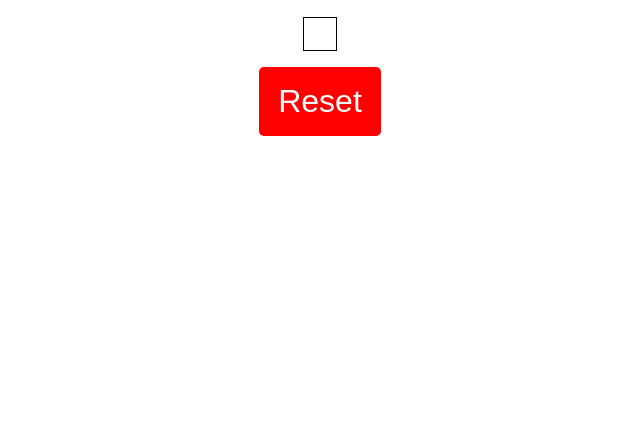
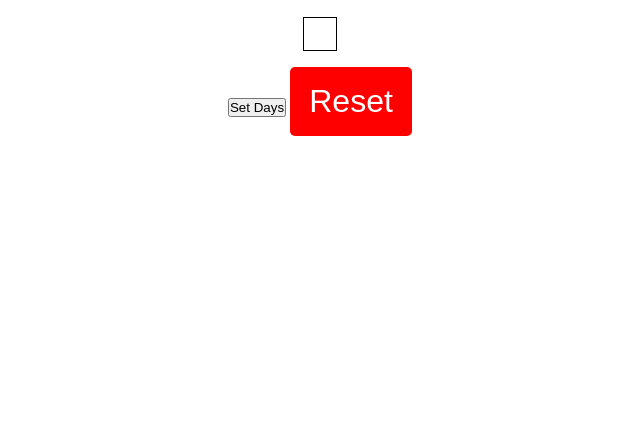
Before and after one commit to PulseFiction/dayswithoutincident, a plain HTML site: page index.html in a window 1280 px wide. Shown: the part 358-800 px from the top of the page, without its empty margins (320-960 px from the left). Drawn offline with Linux system fonts and the light colour scheme.

Commit message:
Updated index.html
Added new button

```diff
--- a/index.html
+++ b/index.html
@@ -13,7 +13,11 @@
     <h1>Days without Incident</h1>
     <div class="counter">
       <p class="count"></p>
+      <div class="buttons">
+       <button class="set">Set Days</button>
       <button class="reset">Reset</button>
+      </div>
+
     </div>
   </div>
 </body>
```
